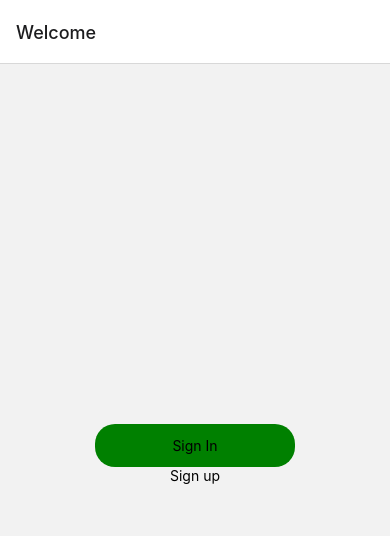
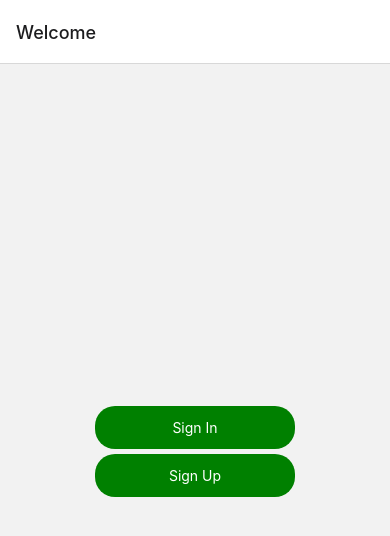
Before and after one commit to iheehee/recycle_app_react_native, a React Native app in the folder recycle_app/: screen /Welcome in a window 390 px wide. Shown: the top 536 px of the page. Built offline with nearby package versions, Linux system fonts and the light colour scheme.

Commit message:
sign in, up

```diff
--- /dev/null
+++ b/recycle_app/components/Auth/BackBtn.js
@@ -0,0 +1,16 @@
+import React from "react";
+import styled from "styled-components/native";
+import { Ionicons } from "@expo/vector-icons";
+import { EvilIcons } from '@expo/vector-icons';
+
+
+const Container = styled.View`
+    padding-left: 18px;
+
+`;
+
+export default () => (
+  <Container>
+    <EvilIcons name="chevron-down" size={32} color="black" />
+  </Container>
+)
--- /dev/null
+++ b/recycle_app/components/Auth/Btn.js
@@ -0,0 +1,35 @@
+import React from "react";
+import { TouchableOpacity, View } from "react-native";
+import styled from "styled-components/native";
+
+const Container = styled.View`
+  flex: 1;
+  align-items: center;
+  justify-content: center;
+`;
+const Button = styled.View`
+  border-radius: 20px;
+  margin-bottom: 5px;
+  padding: 13px 0px;
+  width: 200px;
+  background-color: green;
+  align-items: center;
+  justify-content: center;
+`;
+const Text = styled.Text`
+  color: white;
+  align-Items: "center";
+  justify-Content: "center";
+`;
+
+const Btn = ({ onPress, text }) => (
+  <TouchableOpacity onPress={() => onPress}>
+    <Button>
+      <Text>
+        {text}
+      </Text>
+    </Button>
+  </TouchableOpacity>
+);
+
+export default Btn;
--- a/recycle_app/navigation/Auth.js
+++ b/recycle_app/navigation/Auth.js
@@ -3,17 +3,30 @@ import { createStackNavigator } from "@react-navigation/stack";
 import SignIn from "../screens/Auth/SignIn";
 import SignUp from "../screens/Auth/SignUp";
 import Welcome from "../screens/Welcome";
+import BackBtn from "../components/Auth/BackBtn";
 
 const Auth = createStackNavigator();
 
 export default () => {
   return (
-
-      <Auth.Navigator>
-        <Auth.Screen name="Welcome" component={Welcome}/>
-        <Auth.Screen name="SignIn" component={SignIn}/>
-        <Auth.Screen name="SignUp" component={SignUp}/>
-      </Auth.Navigator>
-
+    <Auth.Navigator
+      screenOptions={{
+        presentation: "modal",
+        headerBackImage: () => <BackBtn />,
+        headerBackTitleVisible: false
+      }}
+    >
+      <Auth.Screen name="Welcome" component={Welcome} />
+      <Auth.Screen
+        name="SignIn"
+        component={SignIn}
+        options={{ headerTitle: "Sign In" }}
+      />
+      <Auth.Screen
+        name="SignUp"
+        component={SignUp}
+        options={{ headerTitle: "Sign Up" }}
+      />
+    </Auth.Navigator>
   );
 };
--- a/recycle_app/screens/welcome.js
+++ b/recycle_app/screens/welcome.js
@@ -1,32 +1,23 @@
 import React from "react";
-import { TouchableOpacity, Text, View } from "react-native";
+import { TouchableOpacity, View } from "react-native";
 import styled from "styled-components/native";
+import Btn from "../components/Auth/Btn";
 
 const Container = styled.View`
   flex: 1;
   align-items: center;
   justify-content: center;
 `;
-const Btn = styled.View`
-border-radius: 20px;
-padding: 13px 0px;
-width: 200px;
-background-color: green;
-align-items: center;
-justify-content: center;
-`
 
-export default () => {
+const goToSignIn = () => navigation.navigate('SignIn')
+const goToSignUp = () => navigation.navigate('SignUp')
+
+
+export default ({ navigation }) => {
   return (
     <Container>
-      <TouchableOpacity>
-      <Btn>
-        <Text style={{alignItems: "center", justifyContent: "center"}}>Sign In</Text>
-      </Btn>
-      </TouchableOpacity>
-      <TouchableOpacity>
-        <Text>Sign up</Text>
-      </TouchableOpacity>
+        <Btn onPress={goToSignIn} text={"Sign In"} />
+        <Btn onPress={goToSignUp} text={"Sign Up"} />
     </Container>
   );
 };
```
Also changed, not shown: recycle_app/components/Auth/Input.js (added, +45 -0 lines).
